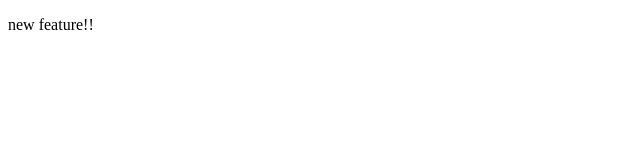
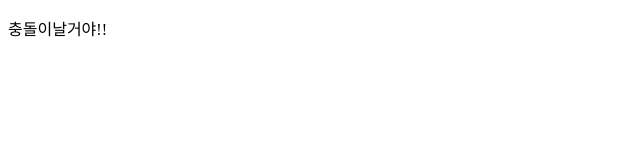
Before and after one commit to heejuny2/GitInitTest, a plain HTML site: page index.html in a window 1280 px wide. Shown: the full height of the page, 0-640 px from the left. Drawn offline with Linux system fonts and the light colour scheme.

Commit message:
충돌날거야

```diff
--- a/index.html
+++ b/index.html
@@ -6,6 +6,6 @@
     <title>메인은 그대로 진행</title>
 </head>
 <body>
-    <p>new feature!!</p>
+    <p>충돌이날거야!!</p>
 </body>
 </html>
```
